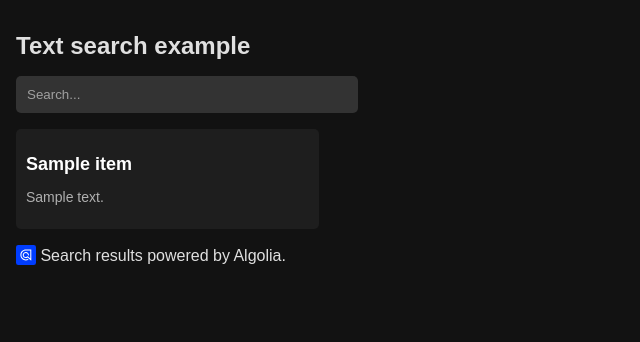
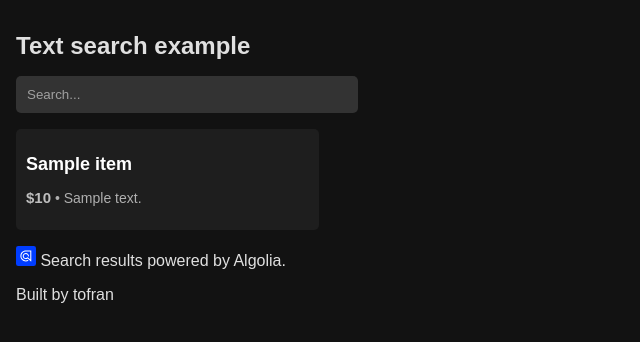
Before and after one commit to tofran/fastapi-htmx-full-text-search-demo, a FastAPI app: template templates/index.jinja.html in a window 1280 px wide. Shown: the top 342 px of the page, without its empty margins (0-640 px from the left). Run offline with FastAPI, Linux system fonts and the light colour scheme; the template is opened without the code that fills it: most values are stand-ins (such as "Sample title", 1, 10 or a date in 2020); some libraries are stand-ins or nearby versions.

Commit message:
project structure

```diff
--- a/static/style.css
+++ b/static/style.css
@@ -53,6 +53,12 @@ ol {
     color: #B0B0B0;
 }
 
+.price {
+    font-size: 15px;
+    color: #bebebe;
+    font-weight: bold;
+}
+
 
 form {
     margin-bottom: 1rem;
@@ -79,5 +85,10 @@ input[type="text"]:focus {
 
 .algolia-logo {
     width: 20px;
-    vertical-align: bottom;
+    vertical-align: baseline;
 }
+
+label {
+    color: #E0E0E0;
+    margin-right: 10px;
+}
--- a/templates/index.jinja.html
+++ b/templates/index.jinja.html
@@ -28,8 +28,14 @@
 </body>
 
 <footer>
-    <img src="/static/algolia-logo.svg" class="algolia-logo" />
-    Search results powered by Algolia.
+    <p>
+        <img src="/static/algolia-logo.svg" class="algolia-logo" />
+        Search results powered by Algolia.
+    </p>
+
+    <p>
+        Built by tofran
+    </p>
 </footer>
 
 </html>
--- a/templates/results.jinja.html
+++ b/templates/results.jinja.html
@@ -3,7 +3,11 @@
         {% for item in items %}
             <li class="card">
                 <h2>{{ item.name }}</h2>
-                <p>{{ item.description }}</p>
+                <p>
+                    <span class="price">${{ item.price }}</span>
+                    &bull;
+                    {{ item.description }}
+                </p>
             </li>
         {% endfor %}
     </ol>
--- a/app.py
+++ b/text_search_app/app.py
@@ -1,15 +1,13 @@
-import os
+from typing import Literal
 
-from algoliasearch.search_client import SearchClient
-from dotenv import load_dotenv
-from fastapi import FastAPI, Query
+from fastapi import FastAPI, Query, Response
 from fastapi.requests import Request
 from fastapi.responses import HTMLResponse
 from fastapi.staticfiles import StaticFiles
 from fastapi.templating import Jinja2Templates
 
+from text_search_app.algolia_search import get_items
 
-load_dotenv()
 
 app = FastAPI()
 
@@ -23,18 +21,10 @@ app.mount(
 templates = Jinja2Templates(directory="templates")
 
 
-ALGOLIA_APP_ID = os.environ["ALGOLIA_APP_ID"]
-ALGOLIA_API_KEY = os.environ["ALGOLIA_API_KEY"]
-
-algolia_client = SearchClient.create(
-    ALGOLIA_APP_ID,
-    ALGOLIA_API_KEY,
-)
-
-
 @app.get(
     "/",
     response_class=HTMLResponse,
+    tags=["Search"],
 )
 async def get_index_html(
     request: Request,
@@ -54,6 +44,7 @@ async def get_index_html(
 @app.get(
     "/html-api/items",
     response_class=HTMLResponse,
+    tags=["HTML API"],
 )
 async def get_items_html(
     request: Request,
@@ -70,13 +61,24 @@ async def get_items_html(
     )
 
 
-def get_items(search_query: str):
-    index = algolia_client.init_index("zara_products")
-    results = index.search(
-        search_query,
-        {
-            "page": 1,
-            "hitsPerPage": 12,
-        },
+@app.get(
+    "/healthz",
+    response_model=Literal["OK"],
+    tags=["Others"],
+)
+async def health_check():
+    return Response(
+        "OK",
+        media_type="text/plain",
     )
-    return results["hits"]
+
+
+@app.get(
+    "/robots.txt",
+    tags=["Others"],
+)
+async def get_robots_txt():
+    return Response(
+        "User-agent: *\nDisallow: /html-api",
+        media_type="text/plain",
+    )
```
Also changed, not shown: text_search_app/algolia_search.py (added, +27 -0 lines), text_search_app/__init__.py (added), 1 other file.
